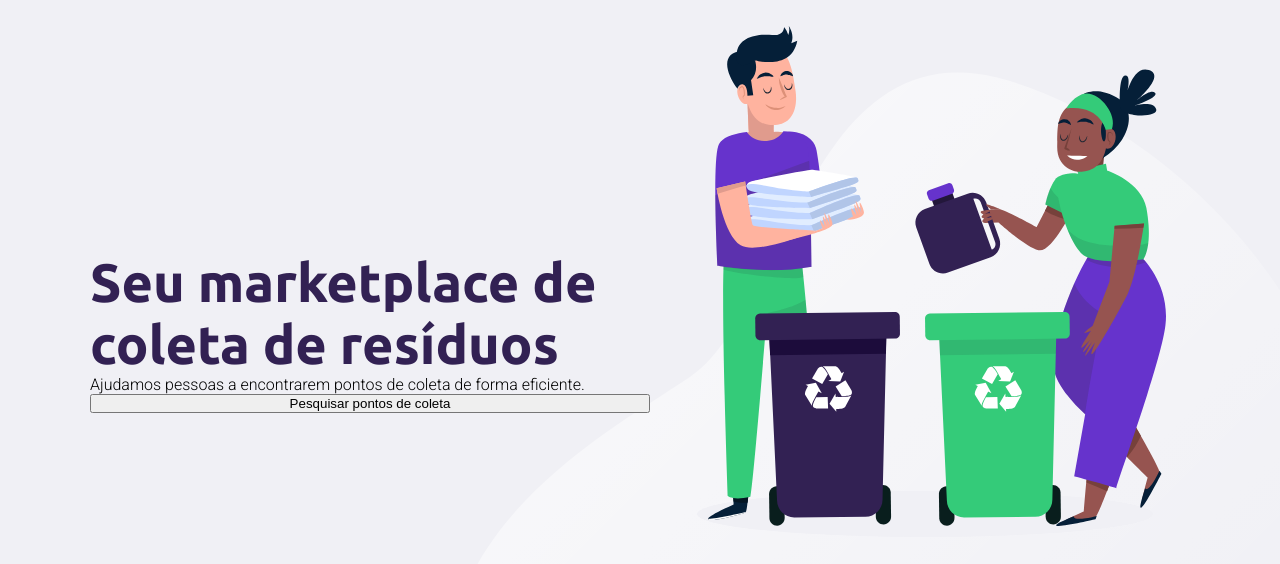
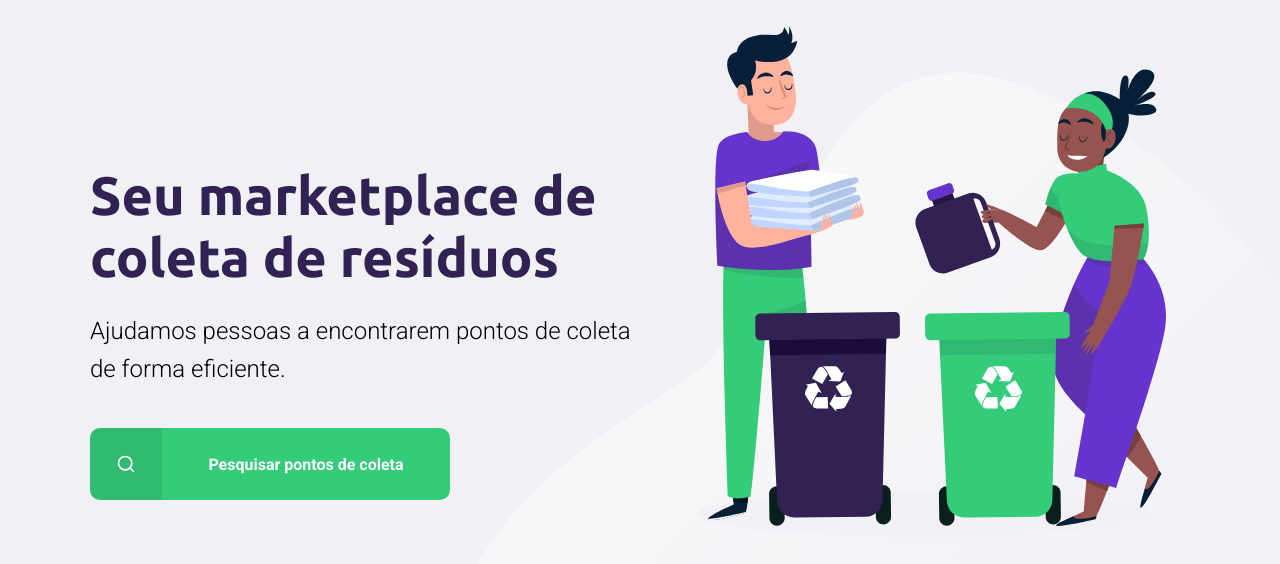
Before and after one commit to spop1987/Ecoleta, a plain HTML site: page index.html in a window 1280 px wide. Shown: the part 114-678 px from the top of the page. Drawn offline with Linux system fonts and the light colour scheme.

Commit message:
It was added style to the pesquisar botton

```diff
--- a/index.html
+++ b/index.html
@@ -25,7 +25,7 @@
 
                 <p>Ajudamos pessoas a encontrarem pontos de coleta de forma eficiente.</p>
 
-                <button>Pesquisar pontos de coleta</button>
+                <a href="#"><span></span><strong>Pesquisar pontos de coleta</strong></a>
             </main>
         </div>
     </div>
--- a/styles/main.css
+++ b/styles/main.css
@@ -1,5 +1,6 @@
 :root {
     --title-color: #322153;
+    --primary-color: #34cb79;
 }
 *{
     margin: 0;
@@ -12,6 +13,7 @@ html {
 
 body {
     background: #f0f0f5;
+    -webkit-font-smothing: antialiased;
 }
 
 a{
@@ -63,3 +65,45 @@ h1, h2, h3, h4, h5, h6{
 #page-home main h1{
     font-size: 54px;
 }
+#page-home main p{
+    font-size: 24px;
+    line-height: 38px;
+    margin-top: 24px;
+}
+
+#page-home main a{
+    width: 100%;
+    max-width: 360px;
+    height: 72px;
+    border-radius: 10px;
+    display: flex;
+    align-items: center;
+    margin-top: 40px;
+    background-color: var(--primary-color);
+    transition: 400ms;
+}
+#page-home main a:hover{
+    background-color: #2fb86e;
+}
+
+#page-home main a span{
+    width: 72px;
+    height: 72px;
+    border-top-left-radius: 10px;
+    border-bottom-left-radius: 10px;
+    background-color: rgba(0, 0, 0, 0.08);
+    display: flex;
+    align-items: center;
+    justify-content: center;
+}
+#page-home main a span::after{
+    content: '';
+    background-image: url('../assets/search.svg');
+    width: 20px;
+    height: 20px;
+}
+#page-home main a strong{
+    color: white;
+    flex: 1;
+    text-align: center;
+}
```
